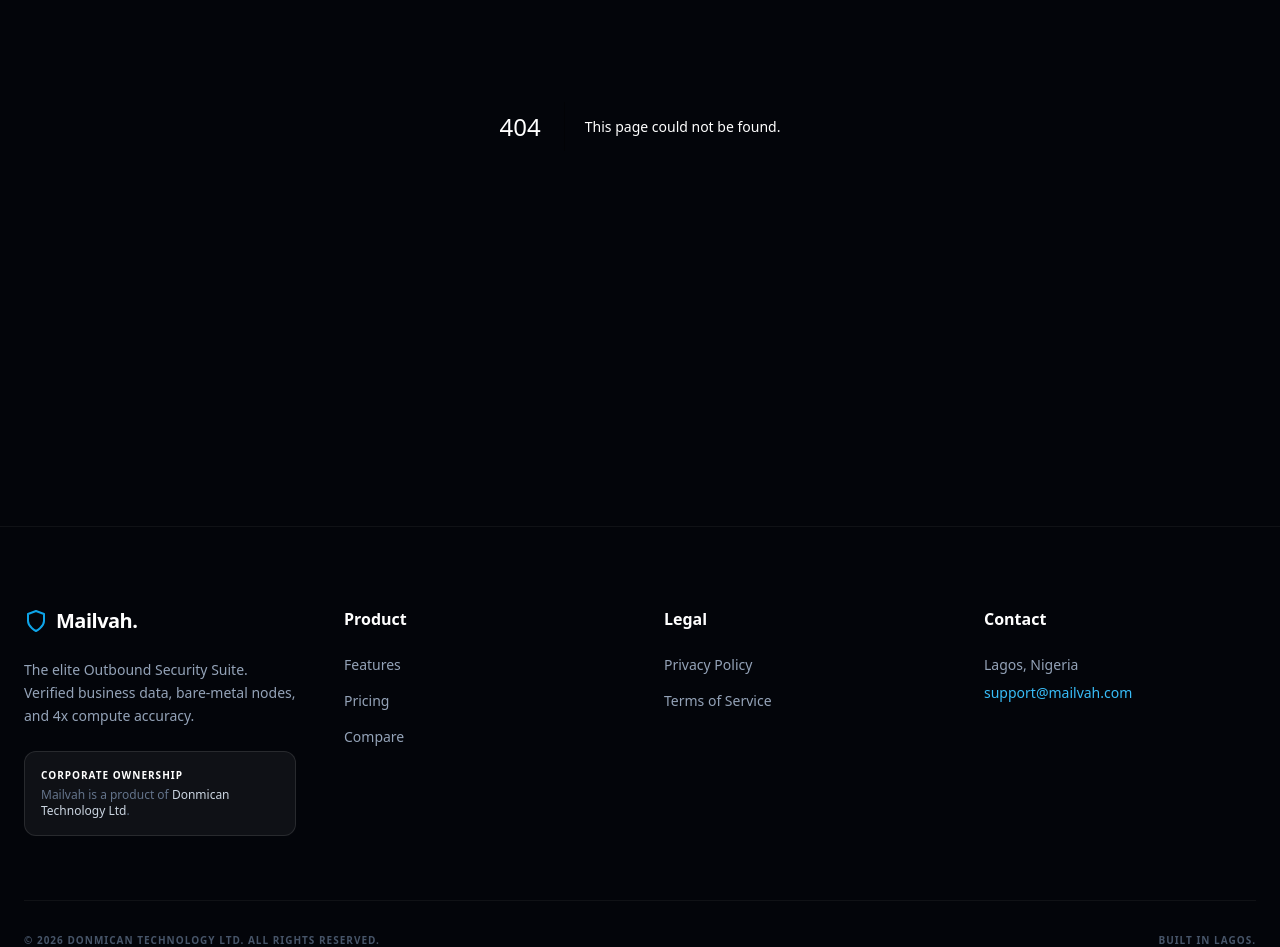
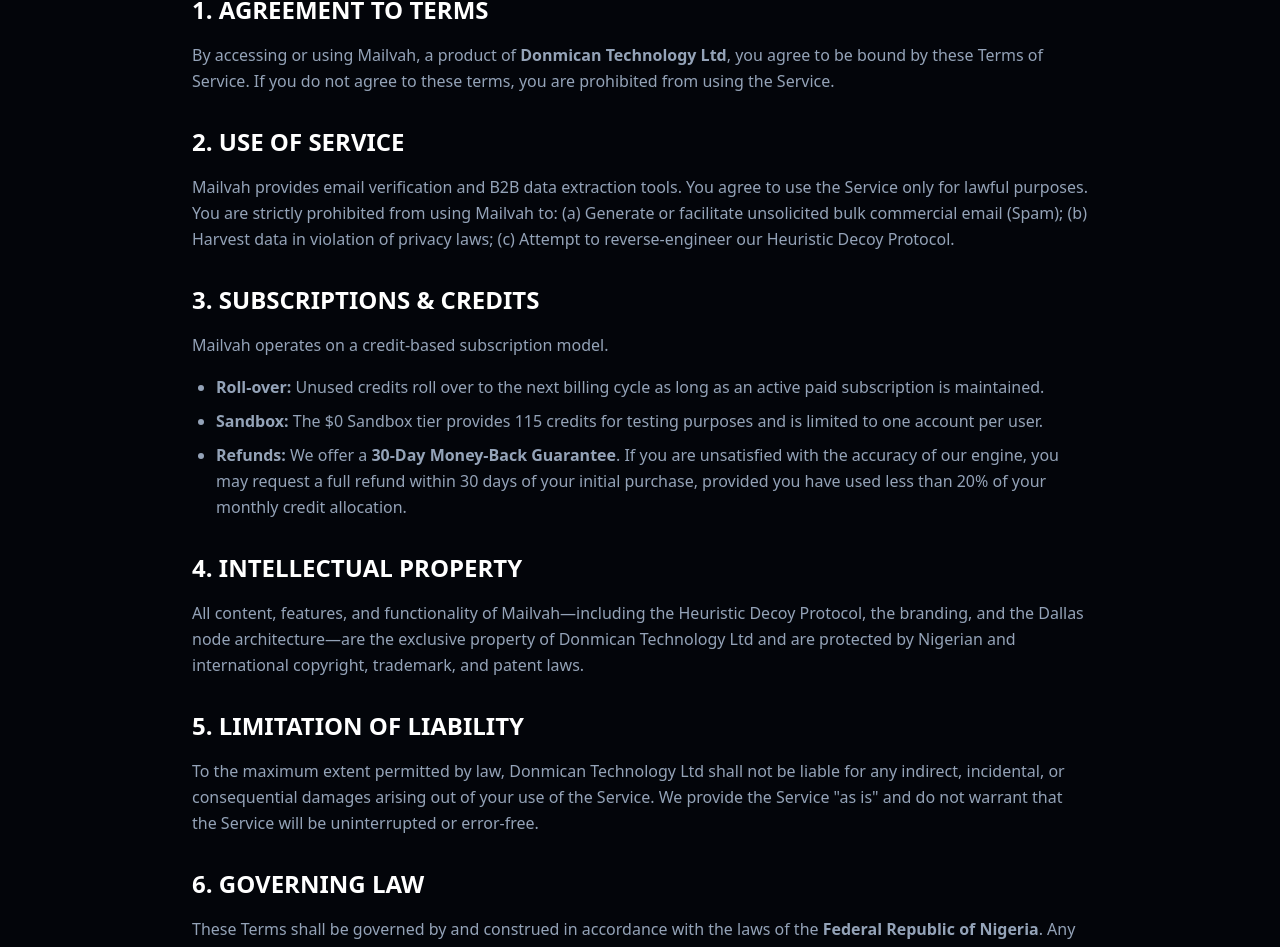
Before and after one commit to donmican4sure/mailvah-frontend, a Next.js app: page /legal/terms in a window 1280 px wide. Before the commit this address had no page. Shown: the part 274-1221 px from the top of the page. Built offline with nearby package versions, Linux system fonts and the light colour scheme.

Commit message:
Create page.jsx

```diff
--- /dev/null
+++ b/src/app/legal/terms/page.jsx
@@ -0,0 +1,79 @@
+'use client';
+import React from 'react';
+import { motion } from 'framer-motion';
+
+export default function TermsOfService() {
+  return (
+    <div className="relative min-h-screen bg-[#03050a] pt-32 pb-20 px-6 font-sans">
+      <div className="max-w-4xl mx-auto relative z-10 text-slate-400 leading-relaxed">
+        <motion.div initial={{ opacity: 0, y: 20 }} animate={{ opacity: 1, y: 0 }}>
+          <h1 className="text-4xl md:text-6xl font-black text-white mb-4 tracking-tighter uppercase">Terms of Service</h1>
+          <p className="text-sky-400 font-bold mb-12 uppercase tracking-widest text-xs">Effective Date: April 15, 2026</p>
+
+          <section className="space-y-8">
+            <div>
+              <h2 className="text-2xl font-black text-white mb-4 uppercase">1. Agreement to Terms</h2>
+              <p>
+                By accessing or using Mailvah, a product of <strong>Donmican Technology Ltd</strong>, you agree to be bound by these Terms of Service. If you do not agree to these terms, you are prohibited from using the Service.
+              </p>
+            </div>
+
+            <div>
+              <h2 className="text-2xl font-black text-white mb-4 uppercase">2. Use of Service</h2>
+              <p>
+                Mailvah provides email verification and B2B data extraction tools. You agree to use the Service only for lawful purposes. You are strictly prohibited from using Mailvah to:
+                (a) Generate or facilitate unsolicited bulk commercial email (Spam);
+                (b) Harvest data in violation of privacy laws;
+                (c) Attempt to reverse-engineer our Heuristic Decoy Protocol.
+              </p>
+            </div>
+
+            <div>
+              <h2 className="text-2xl font-black text-white mb-4 uppercase">3. Subscriptions & Credits</h2>
+              <p className="mb-4">
+                Mailvah operates on a credit-based subscription model.
+              </p>
+              <ul className="list-disc ml-6 space-y-2">
+                <li><strong>Roll-over:</strong> Unused credits roll over to the next billing cycle as long as an active paid subscription is maintained.</li>
+                <li><strong>Sandbox:</strong> The $0 Sandbox tier provides 115 credits for testing purposes and is limited to one account per user.</li>
+                <li><strong>Refunds:</strong> We offer a <strong>30-Day Money-Back Guarantee</strong>. If you are unsatisfied with the accuracy of our engine, you may request a full refund within 30 days of your initial purchase, provided you have used less than 20% of your monthly credit allocation.</li>
+              </ul>
+            </div>
+
+            <div>
+              <h2 className="text-2xl font-black text-white mb-4 uppercase">4. Intellectual Property</h2>
+              <p>
+                All content, features, and functionality of Mailvah—including the Heuristic Decoy Protocol, the branding, and the Dallas node architecture—are the exclusive property of Donmican Technology Ltd and are protected by Nigerian and international copyright, trademark, and patent laws.
+              </p>
+            </div>
+
+            <div>
+              <h2 className="text-2xl font-black text-white mb-4 uppercase">5. Limitation of Liability</h2>
+              <p>
+                To the maximum extent permitted by law, Donmican Technology Ltd shall not be liable for any indirect, incidental, or consequential damages arising out of your use of the Service. We provide the Service "as is" and do not warrant that the Service will be uninterrupted or error-free.
+              </p>
+            </div>
+
+            <div>
+              <h2 className="text-2xl font-black text-white mb-4 uppercase">6. Governing Law</h2>
+              <p>
+                These Terms shall be governed by and construed in accordance with the laws of the <strong>Federal Republic of Nigeria</strong>. Any disputes arising from these terms shall be resolved exclusively in the courts of Lagos, Nigeria.
+              </p>
+            </div>
+
+            <div>
+              <h2 className="text-2xl font-black text-white mb-4 uppercase">7. Termination</h2>
+              <p>
+                We reserve the right to terminate or suspend your account immediately, without prior notice, if you breach these Terms of Service or engage in activity that threatens the integrity of our bare-metal infrastructure.
+              </p>
+            </div>
+
+            <div className="pt-10 border-t border-white/5">
+              <p className="text-xs uppercase tracking-widest text-slate-600">Donmican Technology Ltd | RC: [Your RC Number] | Lagos, Nigeria.</p>
+            </div>
+          </section>
+        </motion.div>
+      </div>
+    </div>
+  );
+}
```
